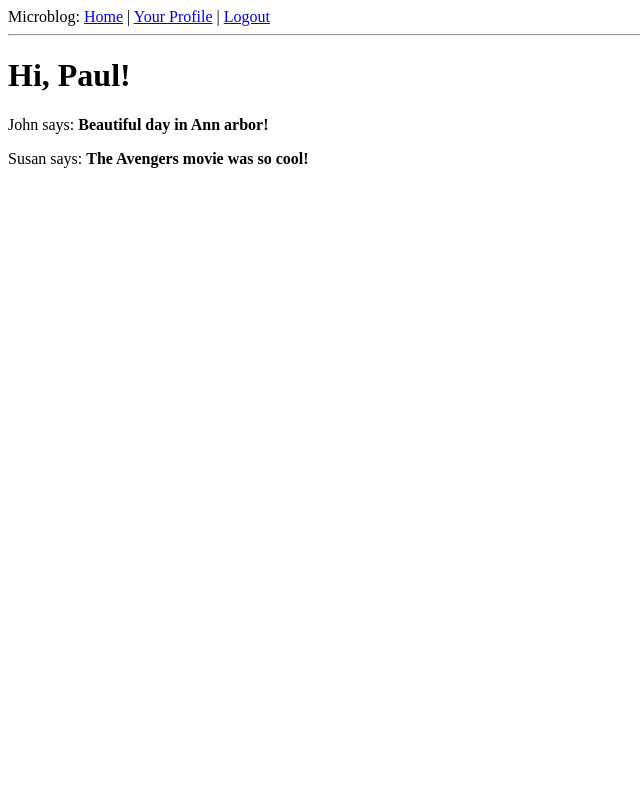
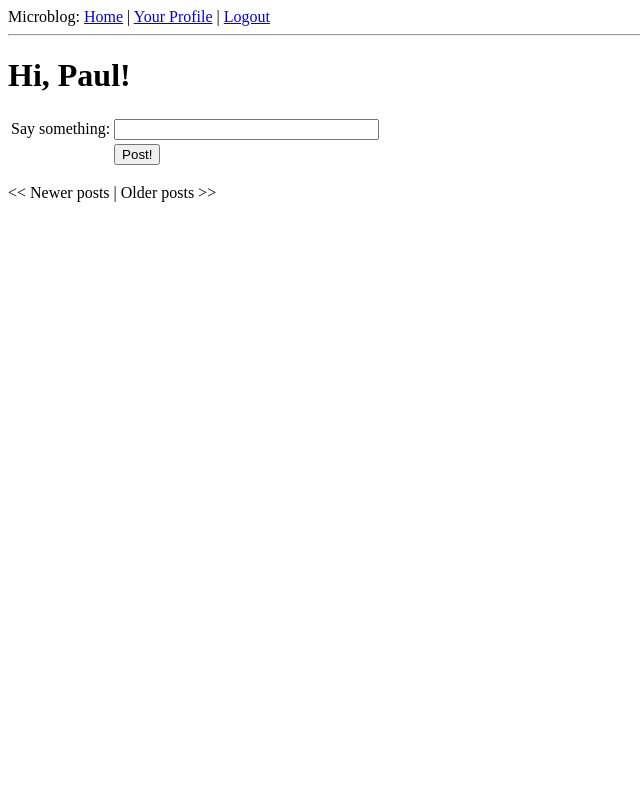
Before and after one commit to paulhzq/learngit, a Flask app: page / in a window 1280 px wide. Shown: the whole page, without its empty margins (0-640 px from the left). Run offline with Flask 2, Linux system fonts and the light colour scheme; a user stored in the database is signed in; data comes from the database, SQL or seed files in the repository; both versions use the stored data as it was after the commit; data that the repository does not hold is empty.

Commit message:
finish the Pagination

```diff
--- a/app/forms.py
+++ b/app/forms.py
@@ -25,3 +25,7 @@ class EditForm(Form):
             self.nickname.errors.append('This nickname is already in use. Please choose another one.')
             return False
         return True
+
+
+class PostForm(Form):
+    post = StringField('post', validators=[DataRequired()])
--- a/app/templates/index.html
+++ b/app/templates/index.html
@@ -1,7 +1,34 @@
+<!-- extend base layout -->
 {% extends "base.html" %}
+
 {% block content %}
-    <h1>Hi, {{ user.nickname }}!</h1>
-    {% for post in posts %}
-    <div><p>{{ post.author.nickname }} says: <b>{{ post.body }}</b></p></div>
-    {% endfor %}
+  <h1>Hi, {{ g.user.nickname }}!</h1>
+  <form action="" method="post" name="post">
+      {{ form.hidden_tag() }}
+      <table>
+          <tr>
+              <td>Say something:</td>
+              <td>{{ form.post(size=30, maxlength=140) }}</td>
+              <td>
+              {% for error in form.post.errors %}
+              <span style="color: red;">[{{ error }}]</span><br>
+              {% endfor %}
+              </td>
+          </tr>
+          <tr>
+              <td></td>
+              <td><input type="submit" value="Post!"></td>
+              <td></td>
+          </tr>
+      </table>
+  </form>
+  {% for post in posts.items %}
+  	{% include 'post.html' %}
+  <p>
+    {{ post.author.nickname }} says: <b>{{ post.body }}</b>
+  </p>
+  {% endfor %}
+  {% if posts.has_prev %}<a href="{{ url_for('index', page = posts.prev_num) }}"><< Newer posts</a>{% else %}<< Newer posts{% endif %} |
+{% if posts.has_next %}<a href="{{ url_for('index', page = posts.next_num) }}">Older posts >></a>{% else %}Older posts >>{% endif %}
+
 {% endblock %}
--- a/app/views.py
+++ b/app/views.py
@@ -1,9 +1,10 @@
 from flask import render_template, flash, redirect, session, url_for, request, g
 from flask.ext.login import login_user, logout_user, current_user, login_required
 from app import app, db, lm, oid
-from .forms import LoginForm, EditForm
-from .models import User
+from .forms import LoginForm, EditForm, PostForm
+from .models import User, Post
 from datetime import datetime
+from config import POSTS_PER_PAGE
 
 @lm.user_loader
 def load_user(id):
@@ -17,21 +18,20 @@ def before_request():
         db.session.add(g.user)
         db.session.commit()
 
-@app.route('/')
-@app.route('/index')
-def index():
-	user = g.user
-	posts = [  # fake array of posts
-        {
-            'author': {'nickname': 'John'},
-            'body': 'Beautiful day in Ann arbor!'
-        },
-        {
-            'author': {'nickname': 'Susan'},
-            'body': 'The Avengers movie was so cool!'
-        }
-    ]
-	return render_template("index.html",title = 'Home',user = user,posts=posts)
+@app.route('/', methods = ['GET', 'POST'])
+@app.route('/index', methods = ['GET', 'POST'])
+@app.route('/index/<int:page>', methods = ['GET', 'POST'])
+@login_required
+def index(page = 1):
+    form = PostForm()
+    if form.validate_on_submit():
+        post = Post(body=form.post.data, timestamp=datetime.utcnow(), author=g.user)
+        db.session.add(post)
+        db.session.commit()
+        flash('Your post is now live!')
+        return redirect(url_for('index'))
+    posts = g.user.followed_posts().paginate(page, POSTS_PER_PAGE, False).items
+    return render_template("index.html",title = 'Home',form = form,posts=posts)
 
 # index view function suppressed for brevity
 
@@ -100,19 +100,17 @@ def logout():
     return redirect(url_for('index'))
 
 @app.route('/user/<nickname>')
+@app.route('/user/<nickname>/<int:page>')
 @login_required
-def user(nickname):
-    user = User.query.filter_by(nickname = nickname).first()
-    if user == None:
-        flash('User ' + nickname + ' not found.')
+def user(nickname, page=1):
+    user = User.query.filter_by(nickname=nickname).first()
+    if user is None:
+        flash('User %s not found.' % nickname)
         return redirect(url_for('index'))
-    posts = [
-        { 'author': user, 'body': 'Test post #1' },
-        { 'author': user, 'body': 'Test post #2' }
-    ]
+    posts = user.posts.paginate(page, POSTS_PER_PAGE, False)
     return render_template('user.html',
-        user = user,
-        posts = posts)
+                           user=user,
+                           posts=posts)
 
 
 @app.route('/follow/<nickname>')
--- a/config.py
+++ b/config.py
@@ -22,3 +22,6 @@ MAIL_PASSWORD = None
 
 # administrator list
 ADMINS = ['paulhzq0502@gmail.com']
+
+# pagination
+POSTS_PER_PAGE = 3
```
Also changed, not shown: app/templates/user.html (+6 -3 lines), app.db.
